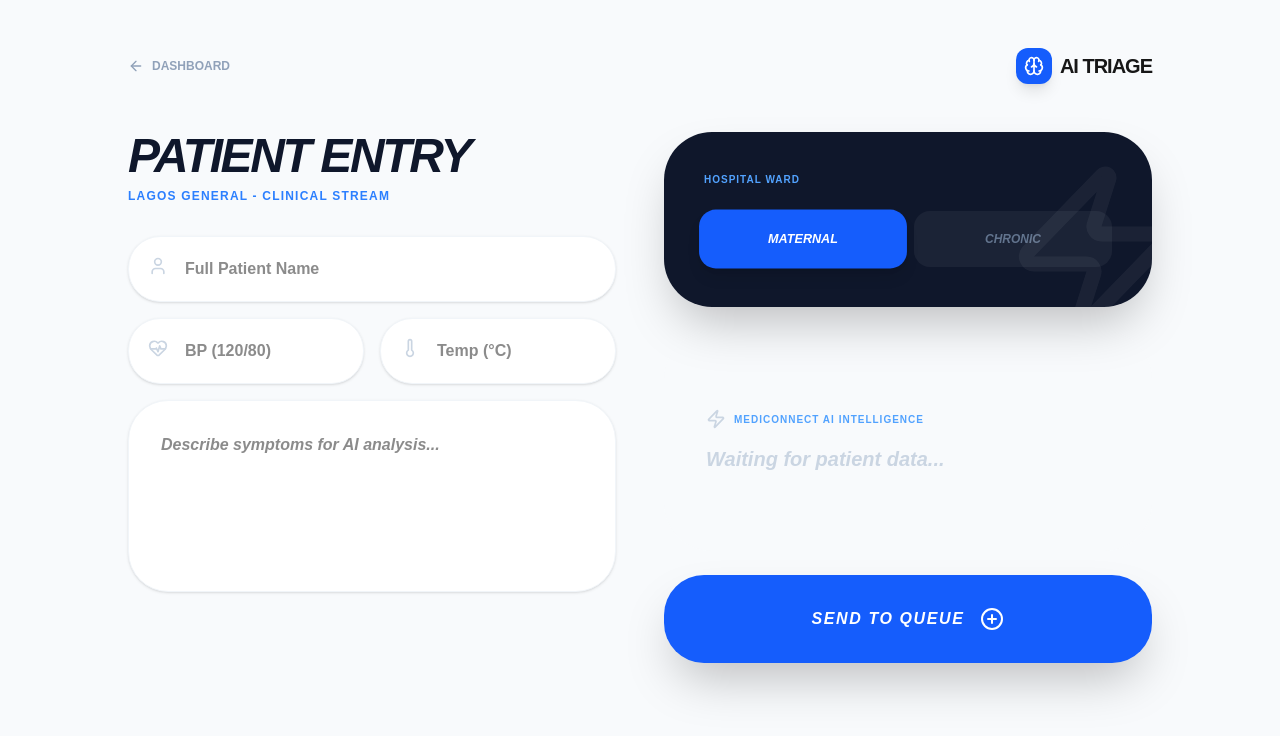
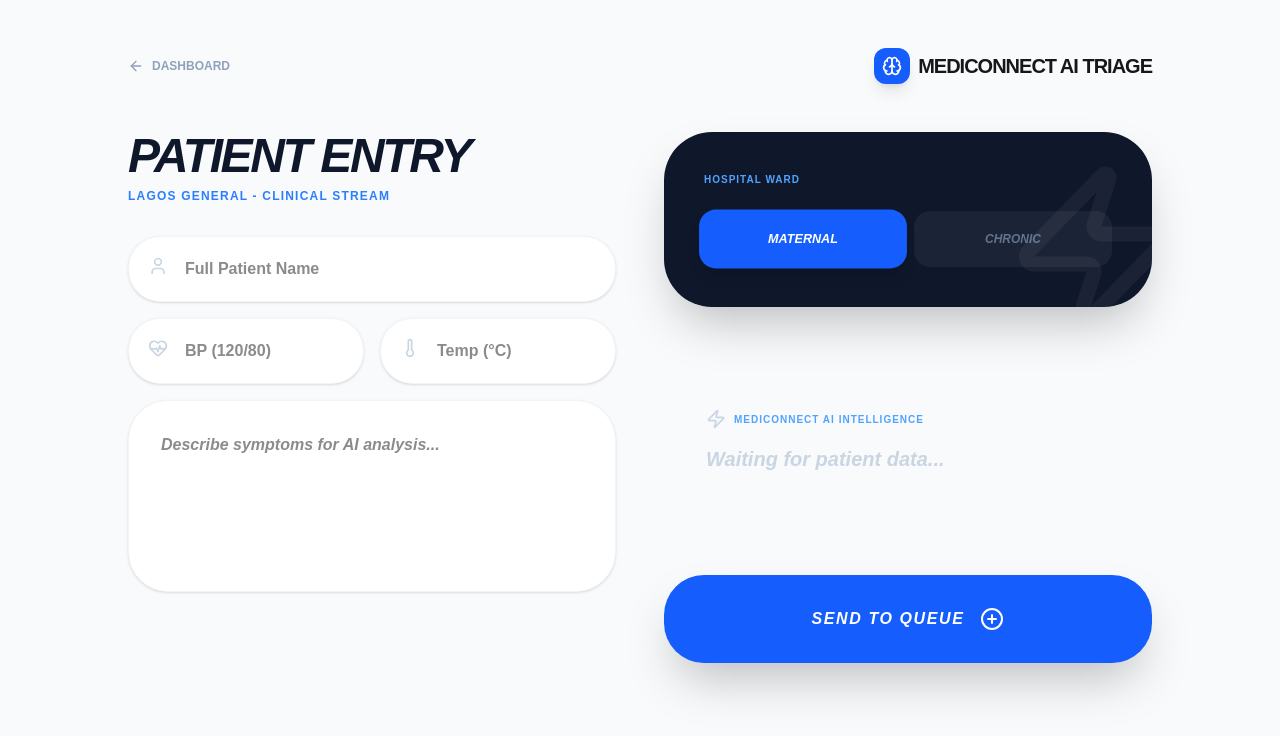
Before and after one commit to Progress21-tech/mediconnect-platform, a Next.js app: page /triage in a window 1280 px wide. Shown: the top 736 px of the page. Built offline with nearby package versions, Linux system fonts and the light colour scheme.

Commit message:
Made changes to the triage form

```diff
--- a/app/triage/page.tsx
+++ b/app/triage/page.tsx
@@ -97,7 +97,7 @@ export default function AITriage() {
           <div className="bg-blue-600 p-2 rounded-xl text-white shadow-lg">
             <Brain size={20} />
           </div>
-          <span className="text-xl font-black uppercase tracking-tighter">AI Triage</span>
+          <span className="text-xl font-black uppercase tracking-tighter">Mediconnect AI Triage</span>
         </div>
       </div>
 
```
